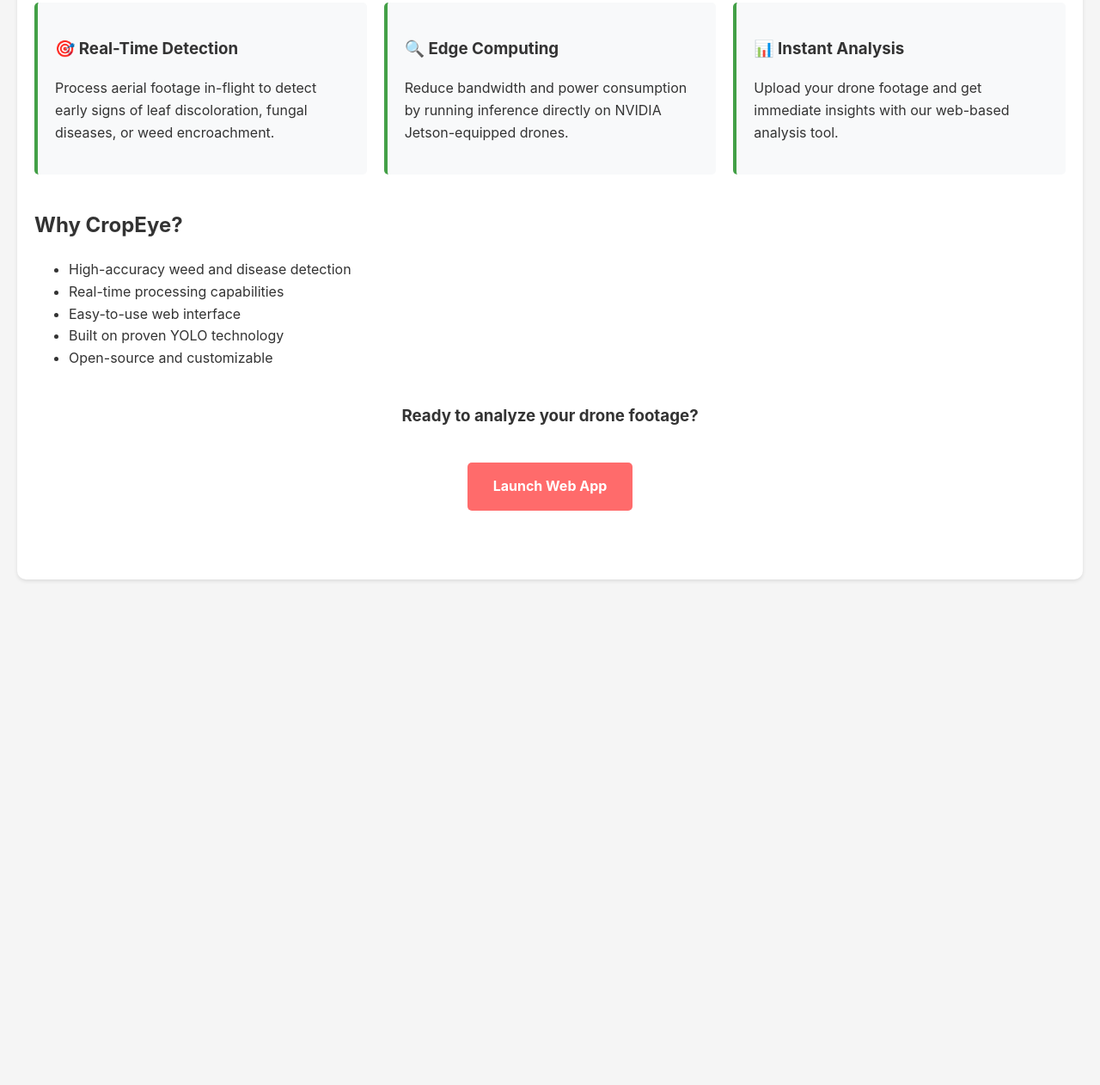
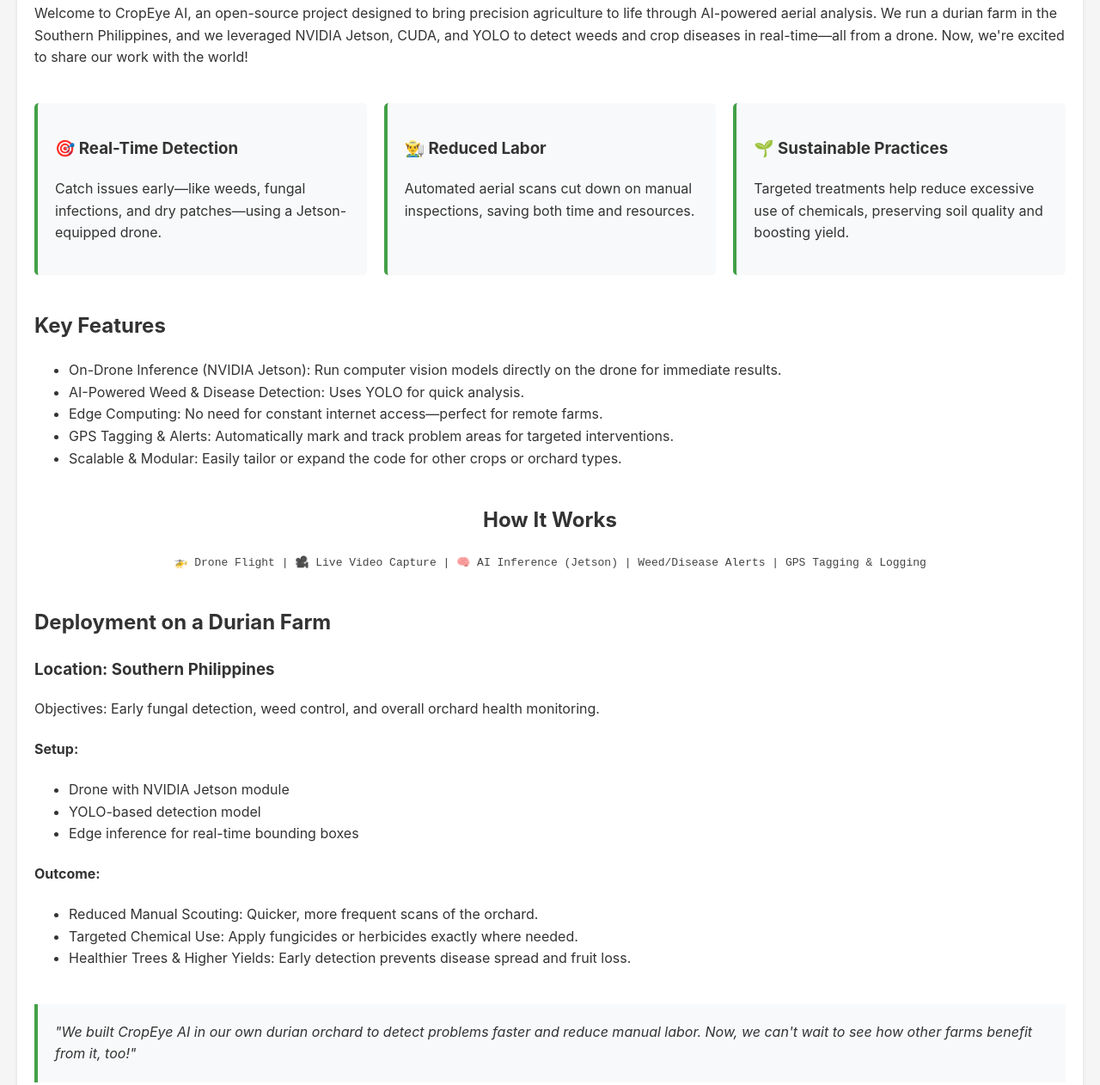
Before and after one commit to patrickrkahn/cropeye-ai, a website: page index.html in a window 1280 px wide. Shown: the part 405-1667 px from the top of the page at 86% size. Before the commit the page ends 1099 px from the top, so only its background shows below. Drawn offline with Linux system fonts and the light colour scheme.

Commit message:
Agent query: Can you see both the updated landing page with the new content about durian farming, and does the 'Try the Web App' button correctly link to the Streamlit interface?
Update homepage with revised text and styling, improving clarity and user experience.

Screenshot: https://storage.googleapis.com/screenshot-production-us-central1/ea0b3755-48d3-4622-9cb9-74398deaea14/c5a3fa87-1c94-4575-921e-c6878a376f20.jpg

```diff
--- a/index.html
+++ b/index.html
@@ -3,7 +3,7 @@
 <head>
     <meta charset="UTF-8">
     <meta name="viewport" content="width=device-width, initial-scale=1.0">
-    <title>CropEye - Smart Farming Drone AI</title>
+    <title>CropEye AI - Smart Farming Drone Analysis</title>
     <style>
         body {
             font-family: -apple-system, BlinkMacSystemFont, 'Segoe UI', Roboto, Oxygen, Ubuntu, Cantarell, sans-serif;
@@ -55,39 +55,96 @@
             border-radius: 5px;
             border-left: 4px solid #43a047;
         }
+        .section {
+            margin: 30px 0;
+        }
+        .workflow {
+            text-align: center;
+            margin: 40px 0;
+        }
+        .workflow-steps {
+            font-family: monospace;
+            margin: 20px 0;
+            color: #444;
+        }
     </style>
 </head>
 <body>
     <div class="container">
         <div class="hero">
-            <h1>🚁 CropEye</h1>
-            <h2>AI-Powered Drone Footage Analysis for Smart Farming</h2>
+            <h1>🚁 CropEye AI</h1>
+            <h2>Empowering Farmers with AI-Driven Drones</h2>
             <a href="http://0.0.0.0:8501" class="cta-button">Try the Web App</a>
+        </div>
+
+        <div class="section">
+            <p>Welcome to CropEye AI, an open-source project designed to bring precision agriculture to life through AI-powered aerial analysis. We run a durian farm in the Southern Philippines, and we leveraged NVIDIA Jetson, CUDA, and YOLO to detect weeds and crop diseases in real-time—all from a drone. Now, we're excited to share our work with the world!</p>
         </div>
 
         <div class="features">
             <div class="feature-card">
                 <h3>🎯 Real-Time Detection</h3>
-                <p>Process aerial footage in-flight to detect early signs of leaf discoloration, fungal diseases, or weed encroachment.</p>
+                <p>Catch issues early—like weeds, fungal infections, and dry patches—using a Jetson-equipped drone.</p>
             </div>
             <div class="feature-card">
-                <h3>🔍 Edge Computing</h3>
-                <p>Reduce bandwidth and power consumption by running inference directly on NVIDIA Jetson-equipped drones.</p>
+                <h3>👨‍🌾 Reduced Labor</h3>
+                <p>Automated aerial scans cut down on manual inspections, saving both time and resources.</p>
             </div>
             <div class="feature-card">
-                <h3>📊 Instant Analysis</h3>
-                <p>Upload your drone footage and get immediate insights with our web-based analysis tool.</p>
+                <h3>🌱 Sustainable Practices</h3>
+                <p>Targeted treatments help reduce excessive use of chemicals, preserving soil quality and boosting yield.</p>
             </div>
         </div>
 
-        <h2>Why CropEye?</h2>
-        <ul>
-            <li>High-accuracy weed and disease detection</li>
-            <li>Real-time processing capabilities</li>
-            <li>Easy-to-use web interface</li>
-            <li>Built on proven YOLO technology</li>
-            <li>Open-source and customizable</li>
-        </ul>
+        <div class="section">
+            <h2>Key Features</h2>
+            <ul>
+                <li>On-Drone Inference (NVIDIA Jetson): Run computer vision models directly on the drone for immediate results.</li>
+                <li>AI-Powered Weed & Disease Detection: Uses YOLO for quick analysis.</li>
+                <li>Edge Computing: No need for constant internet access—perfect for remote farms.</li>
+                <li>GPS Tagging & Alerts: Automatically mark and track problem areas for targeted interventions.</li>
+                <li>Scalable & Modular: Easily tailor or expand the code for other crops or orchard types.</li>
+            </ul>
+        </div>
+
+        <div class="workflow">
+            <h2>How It Works</h2>
+            <div class="workflow-steps">
+                🚁 Drone Flight
+                    |
+                🎥 Live Video Capture
+                    |
+                🧠 AI Inference (Jetson)
+                    |
+                Weed/Disease Alerts
+                    |
+                GPS Tagging & Logging
+            </div>
+        </div>
+
+        <div class="section">
+            <h2>Deployment on a Durian Farm</h2>
+            <h3>Location: Southern Philippines</h3>
+            <p>Objectives: Early fungal detection, weed control, and overall orchard health monitoring.</p>
+
+            <h4>Setup:</h4>
+            <ul>
+                <li>Drone with NVIDIA Jetson module</li>
+                <li>YOLO-based detection model</li>
+                <li>Edge inference for real-time bounding boxes</li>
+            </ul>
+
+            <h4>Outcome:</h4>
+            <ul>
+                <li>Reduced Manual Scouting: Quicker, more frequent scans of the orchard.</li>
+                <li>Targeted Chemical Use: Apply fungicides or herbicides exactly where needed.</li>
+                <li>Healthier Trees & Higher Yields: Early detection prevents disease spread and fruit loss.</li>
+            </ul>
+        </div>
+
+        <blockquote style="font-style: italic; margin: 40px 0; padding: 20px; background: #f8f9fa; border-left: 4px solid #43a047;">
+            "We built CropEye AI in our own durian orchard to detect problems faster and reduce manual labor. Now, we can't wait to see how other farms benefit from it, too!"
+        </blockquote>
 
         <div style="text-align: center; margin: 40px 0;">
             <h3>Ready to analyze your drone footage?</h3>
```
Also changed, not shown: attached_assets/Pasted-CropEye-AI-Empowering-Farmers-with-AI-Driven-Drones-Welcome-to-CropEye-AI-an-open-source-project--1739962297752.txt (added, +111 -0 lines).
